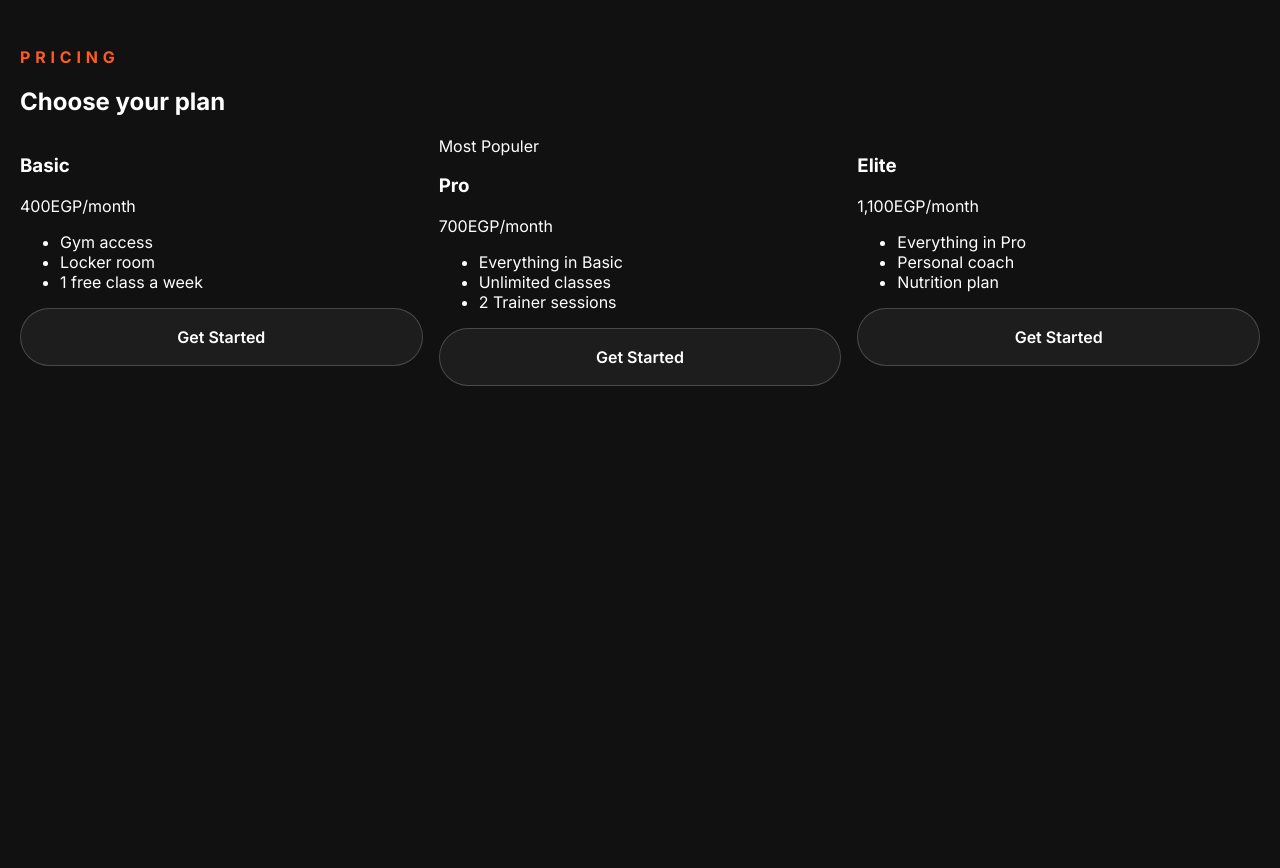
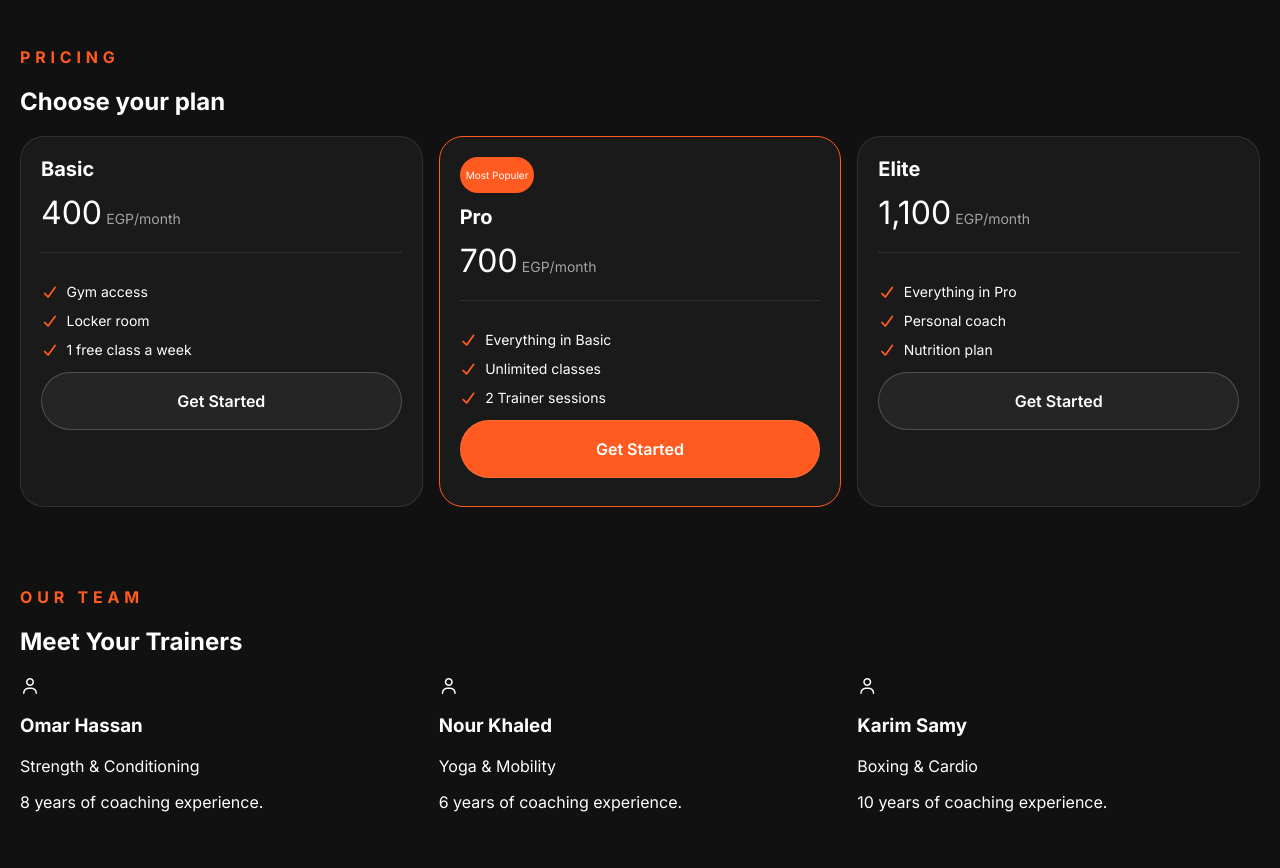
Before and after one commit to ziadmohamed1911/IronPulse, a plain HTML site: page index.html in a window 1280 px wide. Shown: the part 900-1768 px from the top of the page. Before the commit the page ends 1334 px from the top, so only its background shows below. Drawn offline with Linux system fonts and the light colour scheme.

Commit message:
added prices section

```diff
--- a/index.html
+++ b/index.html
@@ -96,38 +96,73 @@
             <div class="grid">
                 <article class="plan">
                     <h3>Basic</h3>
-                    <p class="plan-price">400<span>EGP/month</span></p>
-                    <ul>
-                        <li>Gym access</li>
-                        <li>Locker room</li>
-                        <li>1 free class a week</li>
+                    <p class="plan-price">400<span class="monthly">EGP/month</span></p>
+                    <ul class="plan-features">
+                        <li><i class="fa-solid fa-check"></i>Gym access</li>
+                        <li><i class="fa-solid fa-check"></i>Locker room</li>
+                        <li><i class="fa-solid fa-check"></i>1 free class a week</li>
                     </ul>
                     <a href="#contact" class="btn outlined-btn">Get Started</a>
                 </article>
 
-                 <article class="plan">
+                 <article class="plan featured">
                     <span class="plan-badge">Most Populer</span>
                     <h3>Pro</h3>
-                    <p class="plan-price">700<span>EGP/month</span></p>
-                    <ul>
-                        <li>Everything in Basic</li>
-                        <li>Unlimited classes</li>
-                        <li>2 Trainer sessions</li>
+                    <p class="plan-price">700<span class="monthly">EGP/month</span></p>
+                    <ul class="plan-features">
+                        <li><i class="fa-solid fa-check"></i>Everything in Basic</li>
+                        <li><i class="fa-solid fa-check"></i>Unlimited classes</li>
+                        <li><i class="fa-solid fa-check"></i>2 Trainer sessions</li>
                     </ul>
-                    <a href="#contact" class="btn outlined-btn">Get Started</a>
+                    <a href="#contact" class="btn primary-btn">Get Started</a>
                 </article>
 
                  <article class="plan">
                     <h3>Elite</h3>
-                    <p class="plan-price">1,100<span>EGP/month</span></p>
-                    <ul>
-                        <li>Everything in Pro</li>
-                        <li>Personal coach</li>
-                        <li>Nutrition plan</li>
+                    <p class="plan-price">1,100<span class="monthly">EGP/month</span></p>
+                    <ul class="plan-features">
+                        <li><i class="fa-solid fa-check"></i>Everything in Pro</li>
+                        <li> <i class="fa-solid fa-check"></i>Personal coach</li>
+                        <li> <i class="fa-solid fa-check"></i>Nutrition plan</li>
                     </ul>
                     <a href="#contact" class="btn outlined-btn">Get Started</a>
                 </article>
         </section>
+        <section class="section" id="trainers">
+
+            <p class="eyebrow">our team</p>
+            <h2>Meet Your Trainers</h2>
+
+            <div class="grid">
+                <article class="trainer">
+                    <div class="trainer=photo">
+                        <i class="fa-regular fa-user"></i>
+                    </div>
+                    <h3>Omar Hassan</h3>
+                    <p class="trainer-role">Strength &amp; Conditioning</p>
+                    <p class="trainer-bio">8 years of coaching experience.</p>
+                </article>
+
+                <article class="trainer">
+                    <div class="trainer=photo">
+                        <i class="fa-regular fa-user"></i>
+                    </div>
+                    <h3>Nour Khaled</h3>
+                    <p class="trainer-role">Yoga &amp; Mobility</p>
+                    <p class="trainer-bio">6 years of coaching experience.</p>
+                </article>
+
+                <article class="trainer">
+                    <div class="trainer=photo">
+                        <i class="fa-regular fa-user"></i>
+                    </div>
+                    <h3>Karim Samy</h3>
+                    <p class="trainer-role">Boxing &amp; Cardio</p>
+                    <p class="trainer-bio">10 years of coaching experience.</p>
+                </article>
+
+            </div>
+        </section>
     </main>
 </body>
 </html>
--- a/style.css
+++ b/style.css
@@ -176,6 +176,66 @@ nav ul {
     font-size: 0.812rem;
 }
 
+/* pricing */
+
+.plan{
+    display: flex;
+    flex-direction: column;
+    padding: 1.25em;
+    border: 1px solid var(--border);
+    border-radius: var(--radius-card);
+    background: var(--card);
+}
+
+.featured{
+    border-color: var(--accent);
+}
+
+.plan-badge{
+    align-self: flex-start;
+    margin-bottom: 1.2em;
+    background-color: var(--accent);
+    padding: 1.2em 0.6em;
+    border-radius: var(--radius-piller);
+    font-size: 0.625rem;
+
+}
+
+.plan h3{
+    margin: 0 0 0.6em;
+    font-size: 1.25rem;
+}
+
+.plan p{
+    font-size: 2rem;
+    margin: 0 0 0.5em;
+    padding-bottom: 0.63em;
+    border-bottom: 1px solid var(--border);
+    font-size: bold;
+}
+
+.monthly{
+    font-size: 0.875rem;
+    color: rgba(255, 255, 255, 0.6);
+    font-weight: 400;
+    margin-left: 0.298em;
+}
+
+.plan-features{
+    display: flex;
+    flex-direction: column;
+    gap: 0.86em;
+    margin-top: 0 0 1.43em;
+    padding: 0;
+    list-style: none;
+    font-size: 0.875rem;
+}
+
+.plan-features i{
+    color: var(--accent);
+    margin-right: 0.57em;
+}
+
 /* buttons (can be reused) */
 
 .btn{
```
